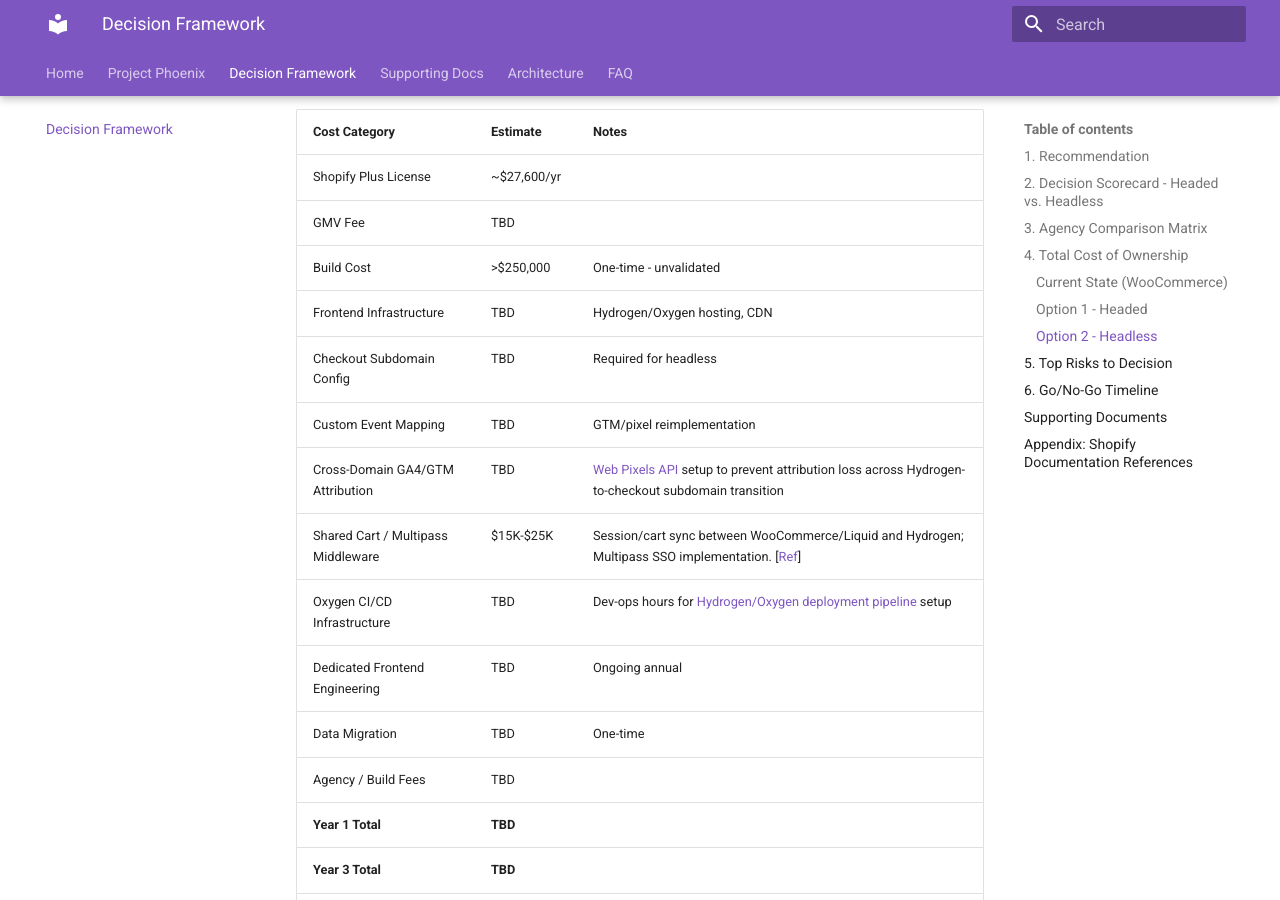
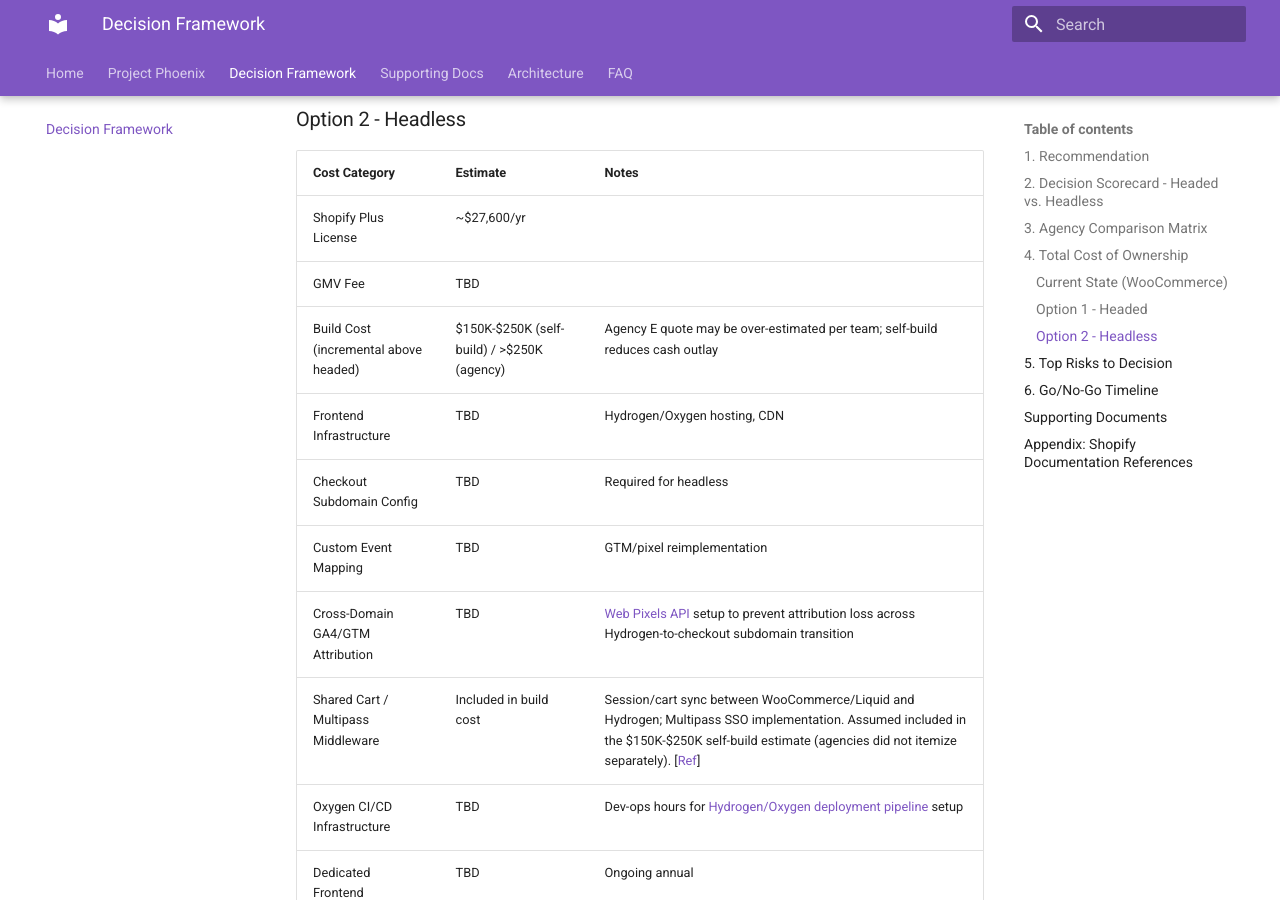
Before and after one commit to charanbobby/Shopify2026, an MkDocs documentation site: the page built from docs/decision-framework.md, in a window 1280 px wide and 900 px high, scrolled down 4495 px. Built offline with MkDocs 1.6.1 and Material for MkDocs 9.7.7, drawn with Linux system fonts in a browser that asks for light colours; comment, search, counter and statistics services are not loaded; some of the changed text lies outside the part shown.

Commit message:
Correct headless cost estimates: $150K-$250K self-build vs >$250K agency
Agency >$250K quote was being presented as the only figure. Self-build
reduces incremental cost to $150K-$250K above headed. Middleware cost
assumed included (agencies did not itemize separately).

Co-Authored-By: Claude Opus 4.6 <noreply@anthropic.com>

```diff
--- a/docs/decision-framework.md
+++ b/docs/decision-framework.md
@@ -33,7 +33,7 @@ comments: true
 | Criteria | Weight | Headed | Headless | Notes |
 | --- | --- | --- | --- | --- |
 | Speed to Market | **30%** | **4** | **1** | Headed leverages OS2.0 + theme app extensions (3-4 mo typical); headless adds checkout routing, shared carts, custom frontend scope (6-9 mo typical - HIGH RISK for Aug 31). |
-| Total Cost - Year 1 | 15% | **4** | **2** | Headless adds >$250K build + $15-25K middleware + Oxygen + analytics + dedicated frontend engineering. |
+| Total Cost - Year 1 | 15% | **4** | **2** | Headless adds $150K-$250K above headed (self-build, includes middleware) or >$250K (agency quote) + Oxygen + analytics + dedicated frontend engineering. |
 | Total Cost - Year 3 | 5% | **3** | **3** | Too many TBDs to differentiate; headless has ongoing frontend costs but amortizes build investment. |
 | Content & Design Flexibility | 10% | **3** | **5** | Headless wins: full React freedom. OS2.0 JSON templates + sections provide significant but theme-bounded flexibility. |
 | Checkout Ownership | 5% | **4** | **2** | Headed: single-domain Checkout Extensibility. Headless: cross-domain branding gap + [Web Pixels API](https://shopify.dev/docs/api/pixels/customer-events) required to prevent GA4 attribution loss. |
@@ -102,12 +102,12 @@ comments: true
 | --- | --- | --- |
 | Shopify Plus License | ~$27,600/yr | |
 | GMV Fee | TBD | |
-| Build Cost | >$250,000 | One-time - unvalidated |
+| Build Cost (incremental above headed) | $150K-$250K (self-build) / >$250K (agency) | Agency E quote may be over-estimated per team; self-build reduces cash outlay |
 | Frontend Infrastructure | TBD | Hydrogen/Oxygen hosting, CDN |
 | Checkout Subdomain Config | TBD | Required for headless |
 | Custom Event Mapping | TBD | GTM/pixel reimplementation |
 | Cross-Domain GA4/GTM Attribution | TBD | [Web Pixels API](https://shopify.dev/docs/api/pixels/customer-events) setup to prevent attribution loss across Hydrogen-to-checkout subdomain transition |
-| Shared Cart / Multipass Middleware | $15K-$25K | Session/cart sync between WooCommerce/Liquid and Hydrogen; Multipass SSO implementation. [[Ref](https://shopify.dev/docs/storefronts/headless/hydrogen/migrate)] |
+| Shared Cart / Multipass Middleware | Included in build cost | Session/cart sync between WooCommerce/Liquid and Hydrogen; Multipass SSO implementation. Assumed included in the $150K-$250K self-build estimate (agencies did not itemize separately). [[Ref](https://shopify.dev/docs/storefronts/headless/hydrogen/migrate)] |
 | Oxygen CI/CD Infrastructure | TBD | Dev-ops hours for [Hydrogen/Oxygen deployment pipeline](https://shopify.dev/docs/storefronts/headless/hydrogen/deploy) setup |
 | Dedicated Frontend Engineering | TBD | Ongoing annual |
 | Data Migration | TBD | One-time |
```
Also changed, not shown: docs/faq.md (+1 -1 lines), docs/project-phoenix.md (+1 -1 lines), docs/risk-register.md (+3 -3 lines).
